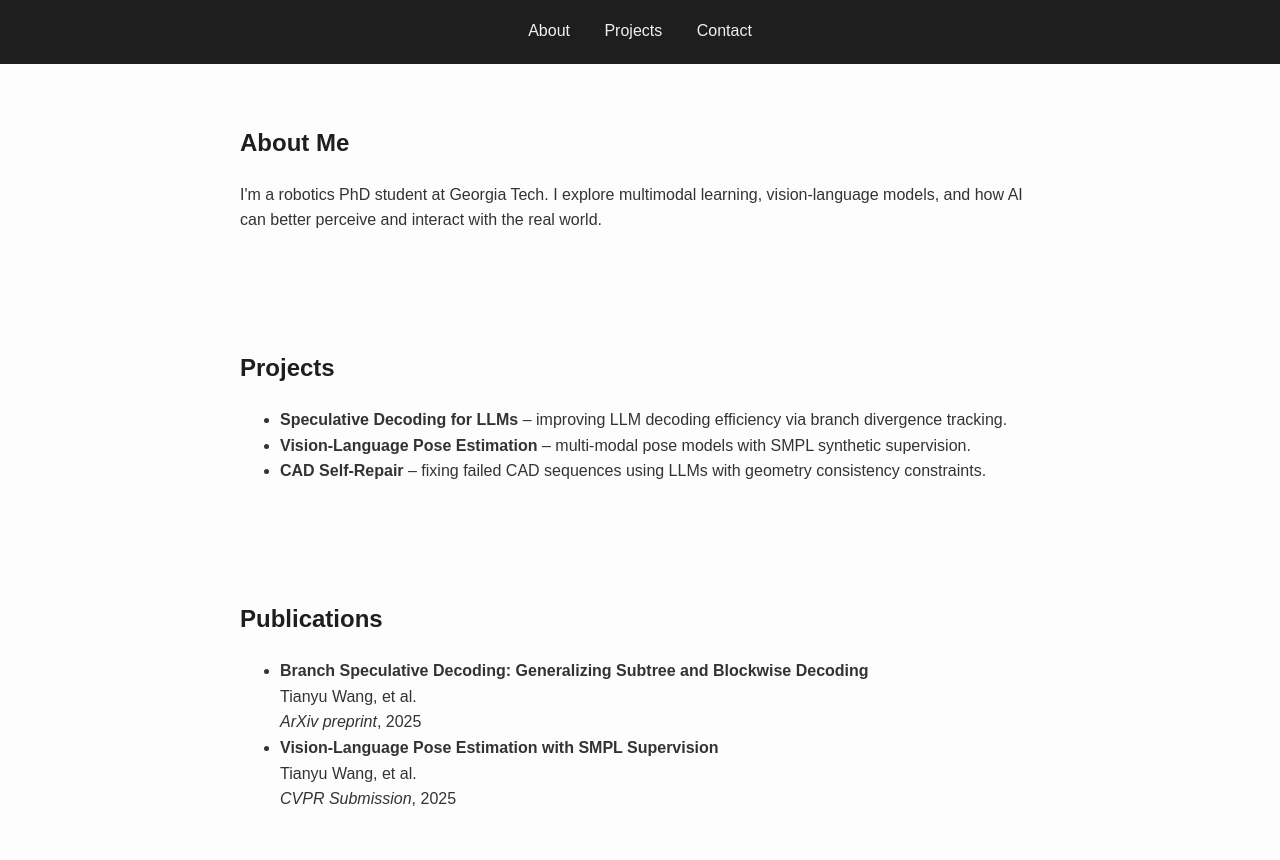
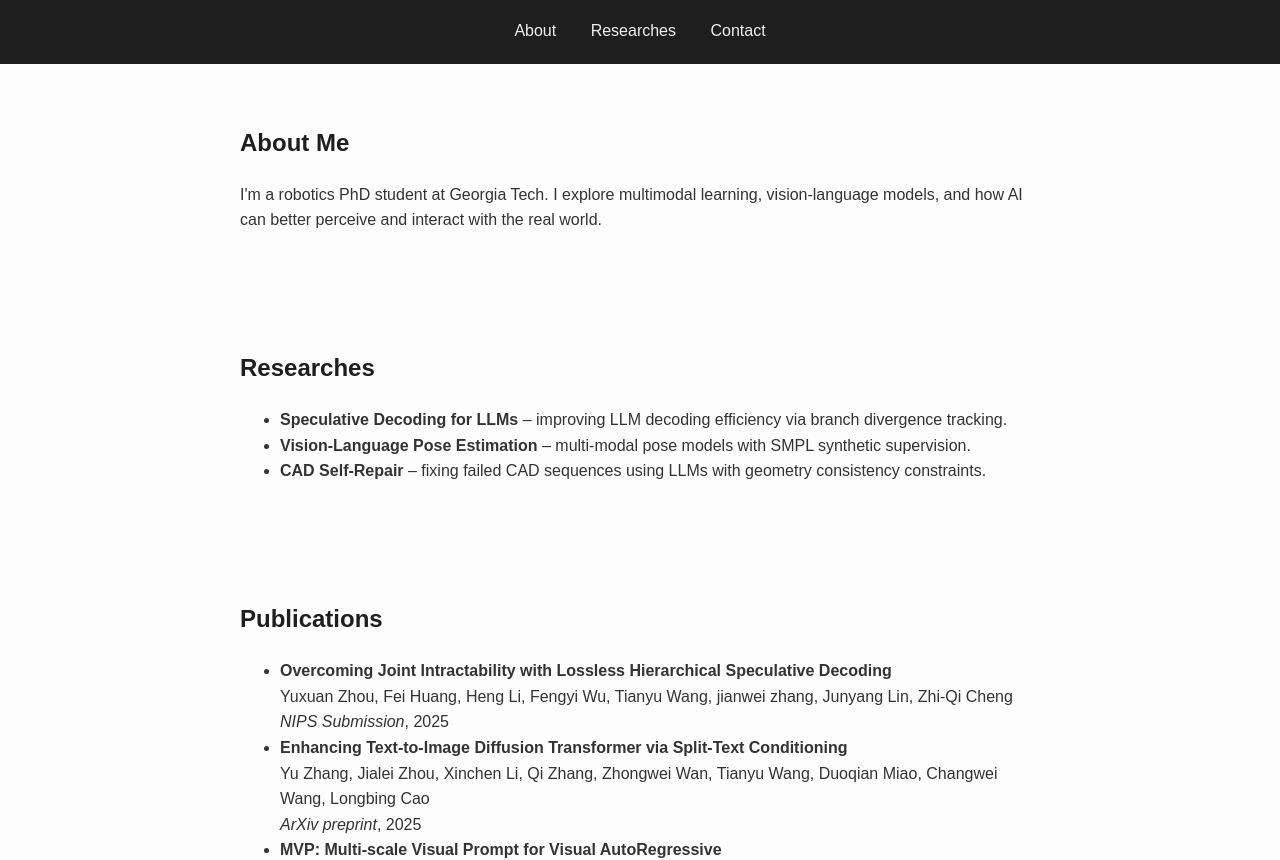
Before and after one commit to Kngslwang/Kngslwang.github.io, a plain HTML site: page index.html in a window 1280 px wide. Shown: the part 96-956 px from the top of the page. Drawn offline with Linux system fonts and the light colour scheme.

Commit message:
Update index.html

```diff
--- a/index.html
+++ b/index.html
@@ -42,7 +42,7 @@
     <h1>Kingsley</h1>
     <nav>
       <a href="#about">About</a>
-      <a href="#projects">Projects</a>
+      <a href="#projects">Researches</a>
       <a href="#contact">Contact</a>
     </nav>
   </header>
@@ -54,8 +54,8 @@
     </p>
   </section>
 
-  <section id="projects">
-    <h2>Projects</h2>
+  <section id="Researches">
+    <h2>Researches</h2>
     <ul>
       <li><strong>Speculative Decoding for LLMs</strong> – improving LLM decoding efficiency via branch divergence tracking.</li>
       <li><strong>Vision-Language Pose Estimation</strong> – multi-modal pose models with SMPL synthetic supervision.</li>
@@ -67,22 +67,26 @@
   <h2>Publications</h2>
   <ul>
     <li>
-      <strong>Branch Speculative Decoding: Generalizing Subtree and Blockwise Decoding</strong><br>
-      Tianyu Wang, et al.<br>
+      <strong>Overcoming Joint Intractability with Lossless Hierarchical Speculative Decoding</strong><br>
+      Yuxuan Zhou, Fei Huang, Heng Li, Fengyi Wu, Tianyu Wang, jianwei zhang, Junyang Lin, Zhi-Qi Cheng<br>
+      <em>NIPS Submission</em>, 2025
+    </li>
+    <li>
+      <strong>Enhancing Text-to-Image Diffusion Transformer via Split-Text Conditioning</strong><br>
+      Yu Zhang, Jialei Zhou, Xinchen Li, Qi Zhang, Zhongwei Wan, Tianyu Wang, Duoqian Miao, Changwei Wang, Longbing Cao<br>
       <em>ArXiv preprint</em>, 2025
     </li>
     <li>
-      <strong>Vision-Language Pose Estimation with SMPL Supervision</strong><br>
-      Tianyu Wang, et al.<br>
-      <em>CVPR Submission</em>, 2025
+      <strong>MVP: Multi-scale Visual Prompt for Visual AutoRegressive</strong><br>
+      Jingyi Liu, Zhongwei Wan, Tianyu Wang, Yiwei Shi, Zixuan Gong, Zhifei Zhang, Qi Zhang, Changwei Wang, Yu Zhang<br>
+      <em>NIPS Submission</em>, 2025
     </li>
-    <!-- Add more here -->
   </ul>
 </section>
 
   <section id="contact">
     <h2>Contact</h2>
-    <p>Email: <a href="mailto:you@example.com">you@example.com</a></p>
+    <p>Email: <a href="twang730@gatech.edu">twang730@gatech.edu</a></p>
     <p>GitHub: <a href="https://github.com/Kngslwang" target="_blank">Kngslwang</a></p>
   </section>
 
```
